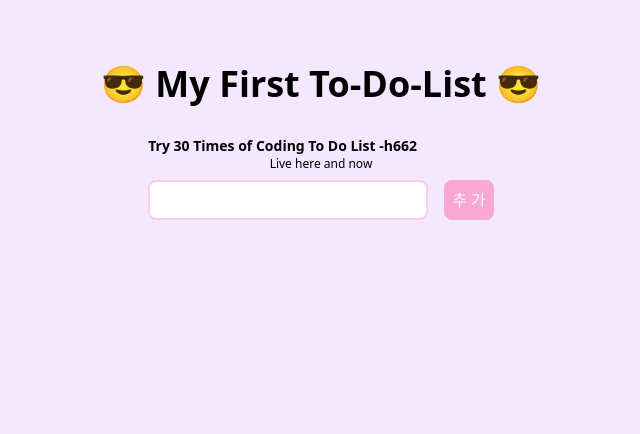
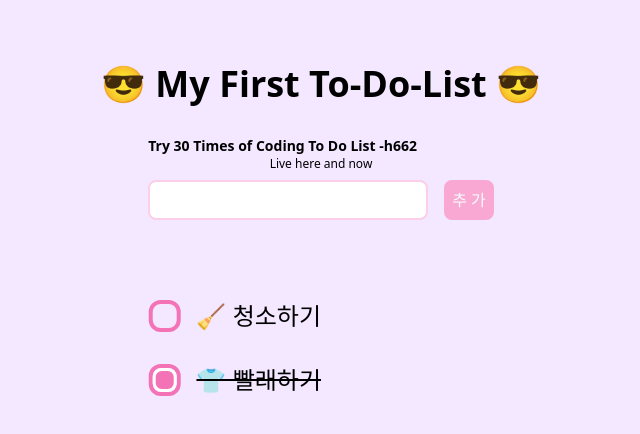
Before and after one commit to semkwon/todolist-challenge, a React (Create React App) app in the folder todolist_1/frontend/: page / in a window 1280 px wide. Shown: the top 434 px of the page, without its empty margins (319-959 px from the left). Built offline with nearby package versions, Linux system fonts and the light colour scheme.

Commit message:
화면 CSS, Todo CSS  Ready

```diff
--- a/todolist_1/frontend/src/App.jsx
+++ b/todolist_1/frontend/src/App.jsx
@@ -20,6 +20,20 @@ function App() {
           />
         </form>
       </div>
+      <ul className="mt-16 flex flex-col -translate-x-1/2">
+        <li className="flex my-4">
+          <div className="border-4 border-pink-400 w-8 h-8 rounded-xl"></div>
+          <div className="text-2xl ml-4 ">🧹 청소하기</div>
+        </li>
+        {/* 완료처리 */}
+        <li className="flex my-4">
+          <div className="relative">
+            <div className="border-4 border-pink-400 w-8 h-8 rounded-xl"></div>
+            <div className="absolute top-1/2 left-1/2 -translate-x-1/2 -translate-y-1/2 border-4 border-white bg-pink-400 w-8 h-8 scale-75 rounded-xl"></div>
+          </div>
+          <div className="text-2xl ml-4 line-through">👕 빨래하기</div>
+        </li>
+      </ul>
     </div>
   );
 }
```
